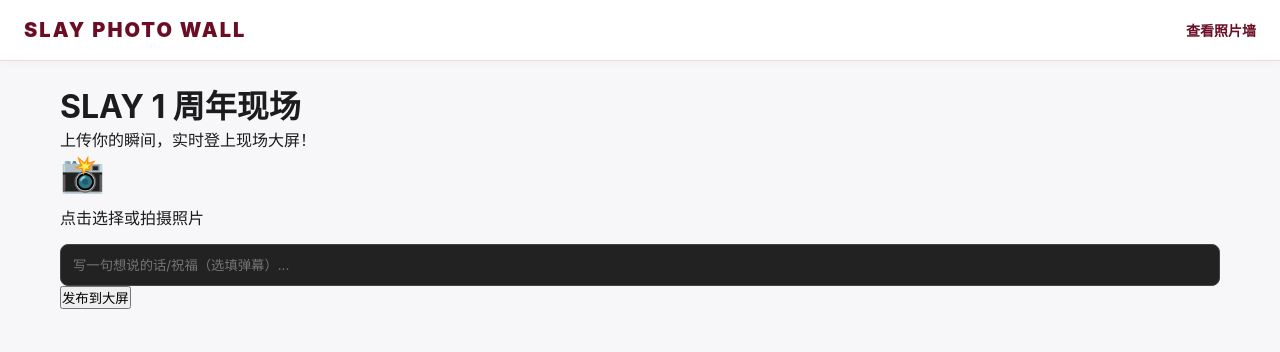
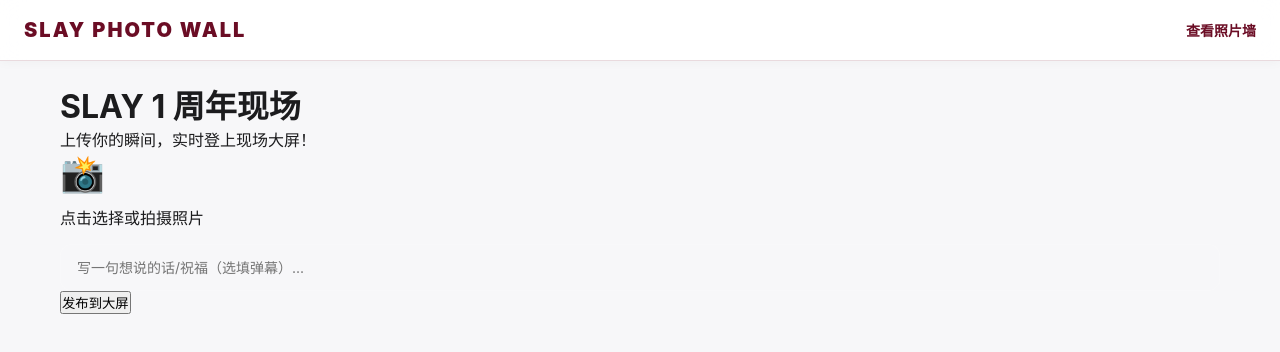
Before and after one commit to tansze27/slay-photo-wall, a website: page public/index.html in a window 1280 px wide. Drawn offline with Linux system fonts and the light colour scheme.

Commit message:
fix style and retain design

```diff
--- a/public/index.html
+++ b/public/index.html
@@ -26,8 +26,9 @@
           <p id="uploadText">点击选择或拍摄照片</p>
         </div>
 
-        <div style="margin-top: 15px;">
-          <input type="text" id="commentInput" placeholder="写一句想说的话/祝福（选填弹幕）..." style="width: 100%; padding: 12px; border-radius: 8px; border: 1px solid #444; background: #222; color: #fff; box-sizing: border-box;">
+        <!-- 保持原UI风格的留言输入框 -->
+        <div class="input-group" style="margin-top: 15px;">
+          <input type="text" id="commentInput" class="custom-input" placeholder="写一句想说的话/祝福（选填弹幕）...">
         </div>
 
         <button type="submit" class="btn-submit" id="submitBtn">发布到大屏</button>
--- a/public/style.css
+++ b/public/style.css
@@ -279,3 +279,21 @@ header {
   50% { transform: scale(1.08); }
   100% { transform: scale(1); }
 }
+
+.custom-input {
+  width: 100%;
+  padding: 14px 16px;
+  border-radius: 12px;
+  border: 1px solid rgba(255, 255, 255, 0.1);
+  background: rgba(255, 255, 255, 0.05);
+  color: #fff;
+  font-size: 14px;
+  box-sizing: border-box;
+  outline: none;
+  transition: all 0.3s;
+}
+
+.custom-input:focus {
+  border-color: var(--burgundy, #800020);
+  background: rgba(255, 255, 255, 0.1);
+}
```
